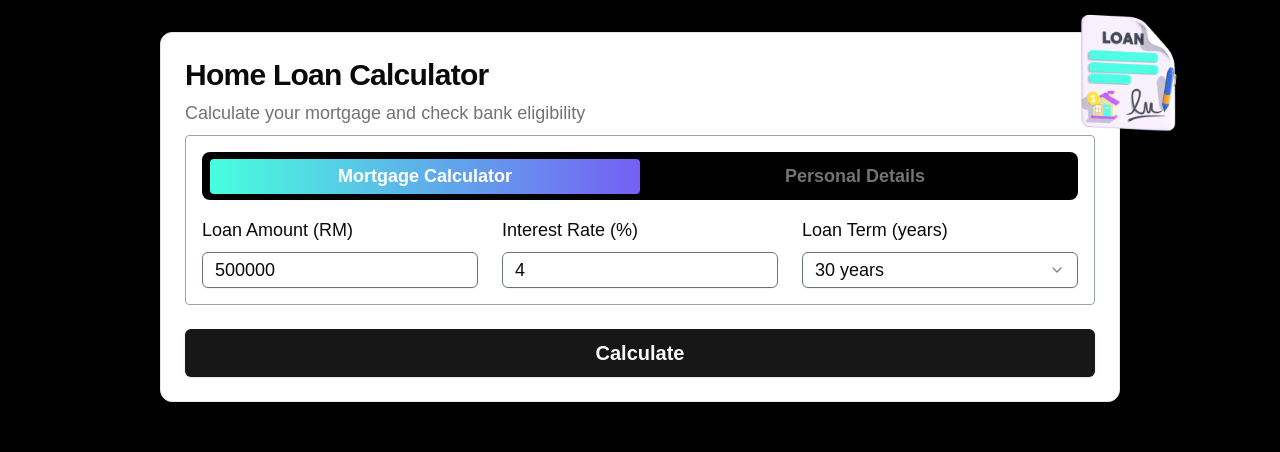
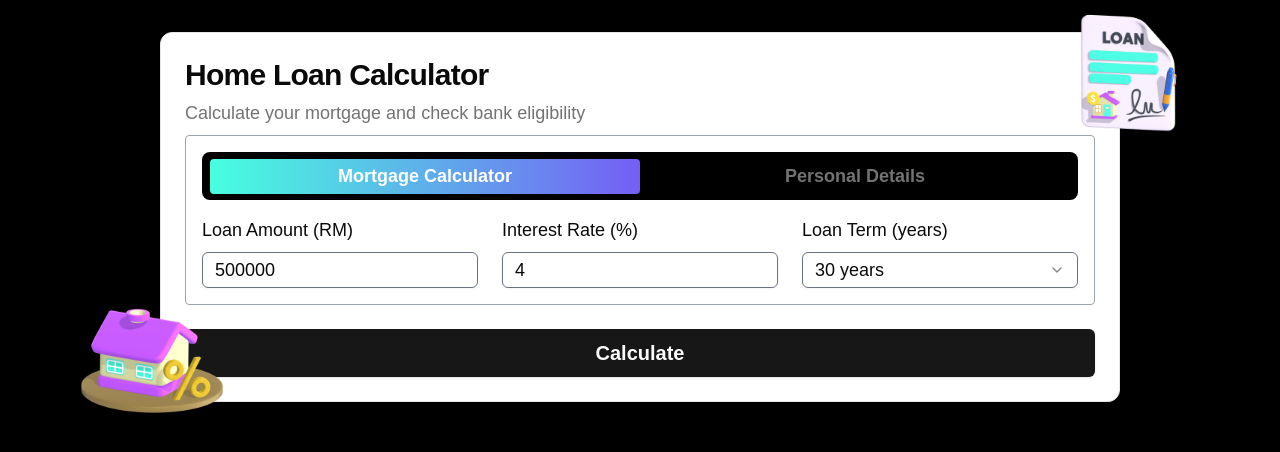
Before and after one commit to CodeWithSomesh/Mortage-Calculator-Site, a Next.js app: page / in a window 1280 px wide. Shown: the top 452 px of the page. Built offline with nearby package versions, Linux system fonts and the light colour scheme; what @codaworks/react-glow would draw is missing.

Commit message:
done with House Mortagage Image Icon

```diff
--- a/src/app/page.tsx
+++ b/src/app/page.tsx
@@ -16,6 +16,8 @@ import {
 } from "@/components/ui/select"
 import Image from "next/image"
 import HomeLoanImage from "../assets/images/HomeLoan.png"
+import HouseMortgage from "../assets/images/HouseMortgage.png"
+import MoneyManagement from "../assets/images/MoneyManagement.png"
 import { motion, useAnimation} from "framer-motion"
 
 export default function Home() {
@@ -50,11 +52,11 @@ export default function Home() {
       //<Glow>
         <div className="w-full bg-black min-h-screen glow:bg-cyan-300">
           <div className="relative mx-auto max-w-5xl p-4 md:p-6 lg:p-8">
+
+            {/* HomeLoan Image */}
             <motion.div className="absolute xs:hidden -right-[5%] top-0 z-50"
               drag
               >
-
-              {/* md:right-[240px] md:top-[90px] lg:right-[240px] lg:top-[90px] */}
               <Image
                 src={HomeLoanImage}
                 alt="Illustration of home loan concept"
@@ -64,6 +66,23 @@ export default function Home() {
                 draggable="false"
               />
             </motion.div>
+
+            {/* HouseMortgage Image*/}
+            <motion.div className="absolute xs:hidden -left-[5%] bottom-[0%] z-50"
+              drag
+              >
+              <Image
+                src={HouseMortgage}
+                alt="Illustration of home loan concept"
+                width={150}
+                height={75}
+                className=""
+                draggable="false"
+              />
+            </motion.div>
+
+
+
 
             <Card>
               <CardHeader className="-mb-4">
```
